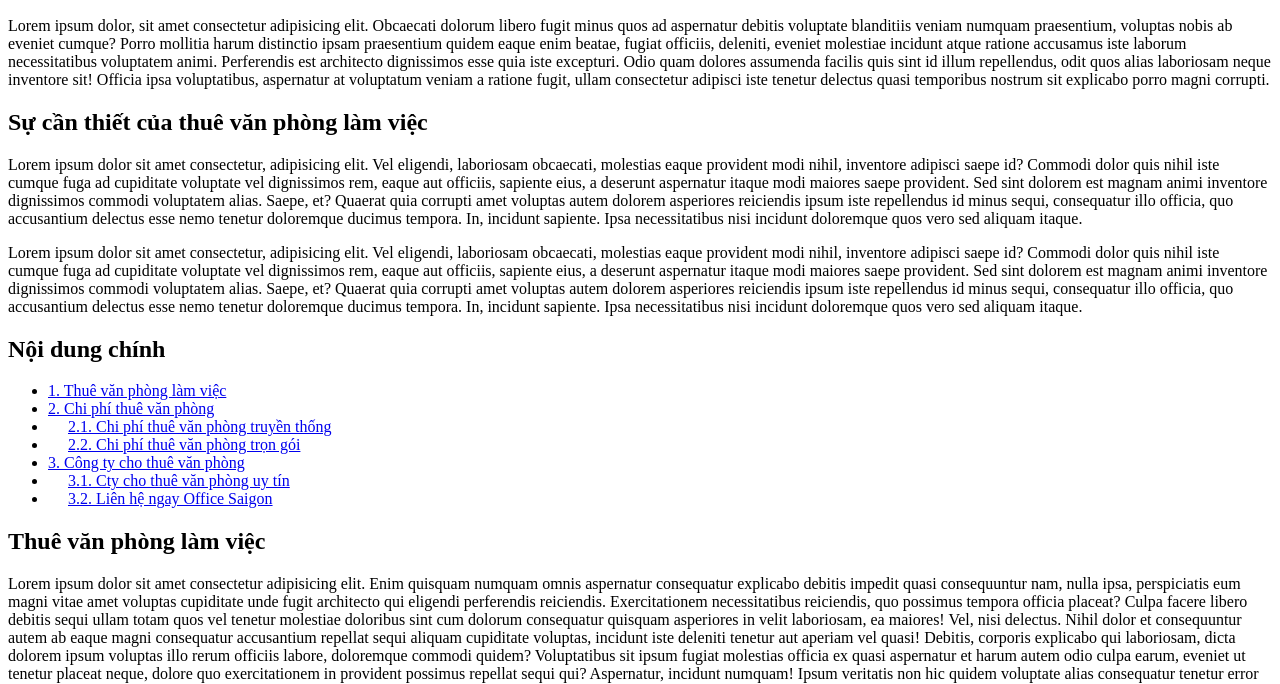
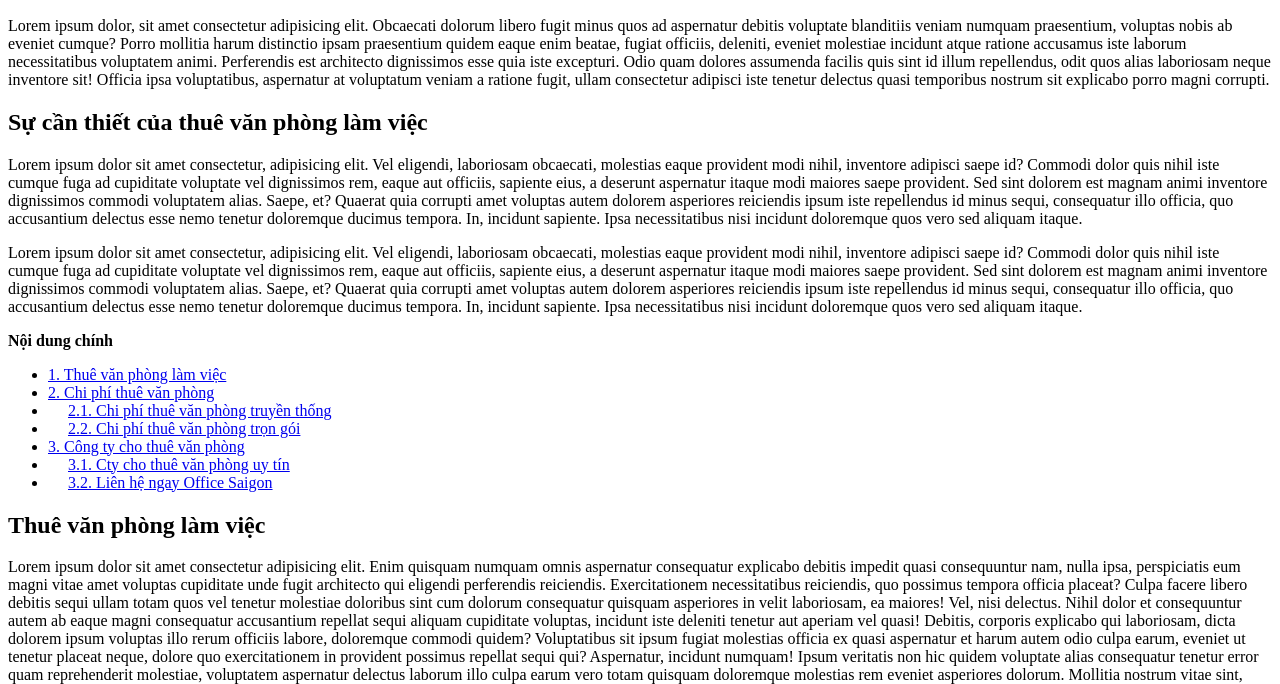
Before and after one commit to longorion/toc-dev, a plain HTML site: page index.html in a window 1280 px wide. Shown: the part 110-794 px from the top of the page. Drawn offline with Linux system fonts and the light colour scheme.

Commit message:
update code toc

```diff
--- a/index.html
+++ b/index.html
@@ -328,7 +328,7 @@
     document.body.appendChild(tocContainer);
 
     // Tạo tiêu đề cho mục lục
-    const tocTitle = document.createElement('h2');
+    const tocTitle = document.createElement('b');
     tocTitle.textContent = 'Nội dung chính';
     tocContainer.appendChild(tocTitle);
 
```
